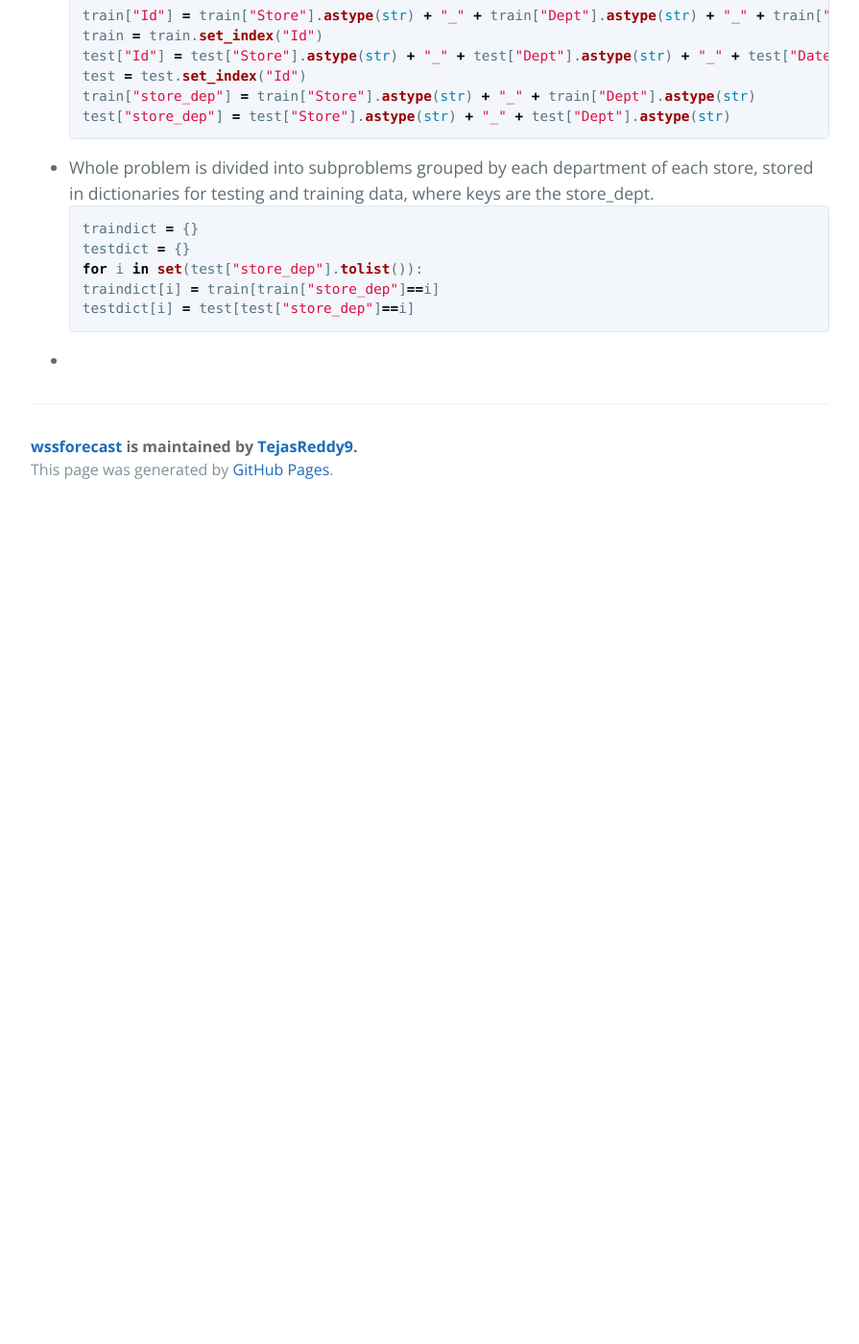
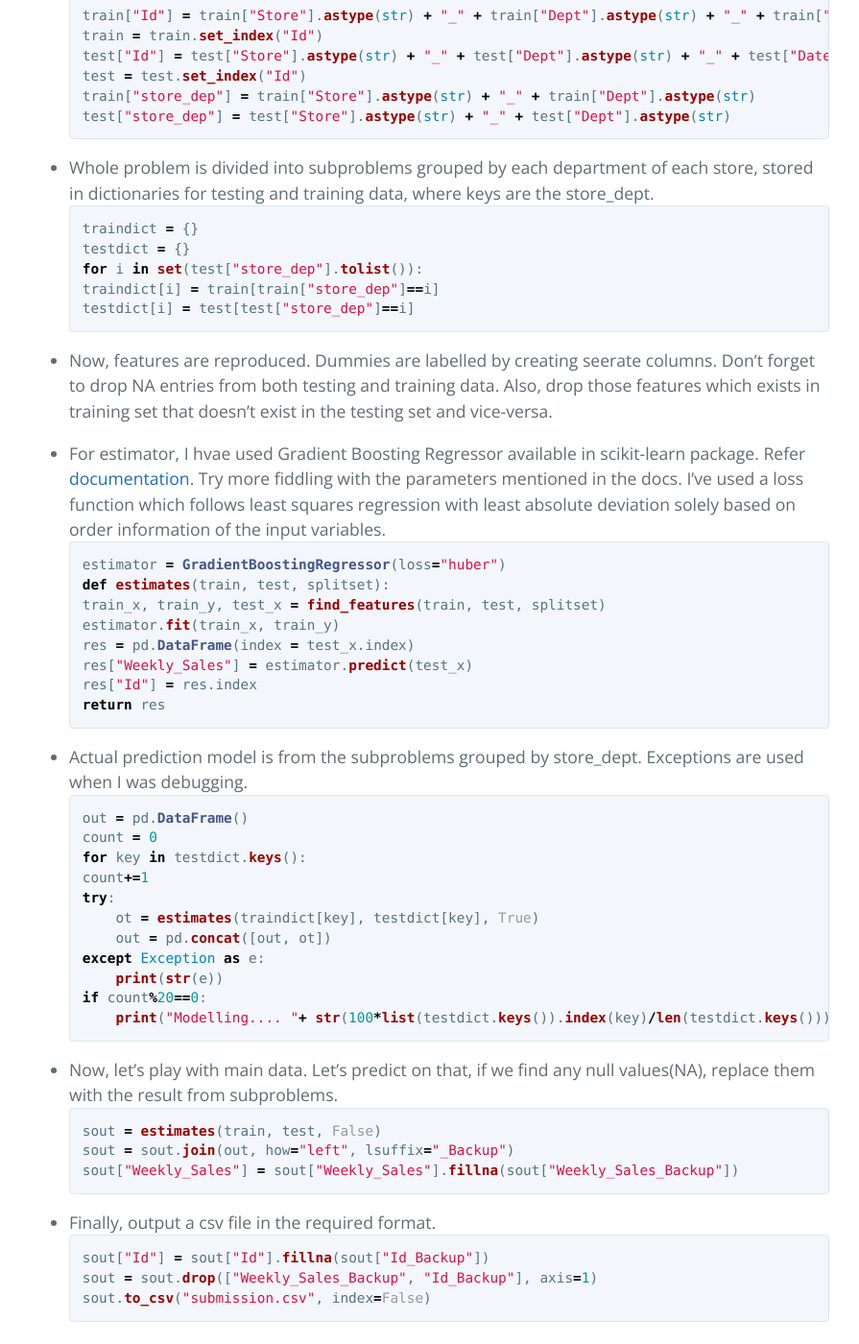
Before and after one commit to TejasReddy9/wssforecast, a Jekyll site: the page built from index.md, in a window 1280 px wide and 1400 px high, scrolled down 1416 px. Shown: the whole window at 96% size, without its empty margins (192-1087 px from the left). Built offline with Jekyll 4.4.1, drawn with Linux system fonts in a browser that asks for light colours; our own code applies the rules of GitHub Pages for plain Markdown files; before the commit the page ends 1949 px from its top, so only the background shows below that.

Commit message:
Update index.md

````diff
--- a/index.md
+++ b/index.md
@@ -48,4 +48,45 @@ for i in set(test["store_dep"].tolist()):
     testdict[i] = test[test["store_dep"]==i]
 ```
 
-*
+*   Now, features are reproduced. Dummies are labelled by creating seerate columns. Don't forget to drop NA entries from both testing and training data. Also, drop those features which exists in training set that doesn't exist in the testing set and vice-versa.
+
+*   For estimator, I hvae used Gradient Boosting Regressor available in scikit-learn package. Refer [documentation](http://scikit-learn.org/stable/modules/generated/sklearn.ensemble.GradientBoostingRegressor.html). Try more fiddling with the parameters mentioned in the docs. I've used a loss function which follows least squares regression with least absolute deviation solely based on order information of the input variables.
+```python
+estimator = GradientBoostingRegressor(loss="huber")
+def estimates(train, test, splitset):
+    train_x, train_y, test_x = find_features(train, test, splitset)
+    estimator.fit(train_x, train_y)
+    res = pd.DataFrame(index = test_x.index)
+    res["Weekly_Sales"] = estimator.predict(test_x)
+    res["Id"] = res.index
+    return res
+```
+
+*   Actual prediction model is from the subproblems grouped by store_dept. Exceptions are used when I was debugging.
+```python
+out = pd.DataFrame()
+count = 0
+for key in testdict.keys():
+    count+=1
+    try:
+        ot = estimates(traindict[key], testdict[key], True)
+        out = pd.concat([out, ot])
+    except Exception as e:
+        print(str(e))
+    if count%20==0:
+        print("Modelling.... "+ str(100*list(testdict.keys()).index(key)/len(testdict.keys())) +"%")
+```
+
+*   Now, let's play with main data. Let's predict on that, if we find any null values(NA), replace them with the result from subproblems.
+```python
+sout = estimates(train, test, False)
+sout = sout.join(out, how="left", lsuffix="_Backup")
+sout["Weekly_Sales"] = sout["Weekly_Sales"].fillna(sout["Weekly_Sales_Backup"])
+```
+
+*   Finally, output a csv file in the required format.
+```python
+sout["Id"] = sout["Id"].fillna(sout["Id_Backup"])
+sout = sout.drop(["Weekly_Sales_Backup", "Id_Backup"], axis=1)
+sout.to_csv("submission.csv", index=False)
+```
````
